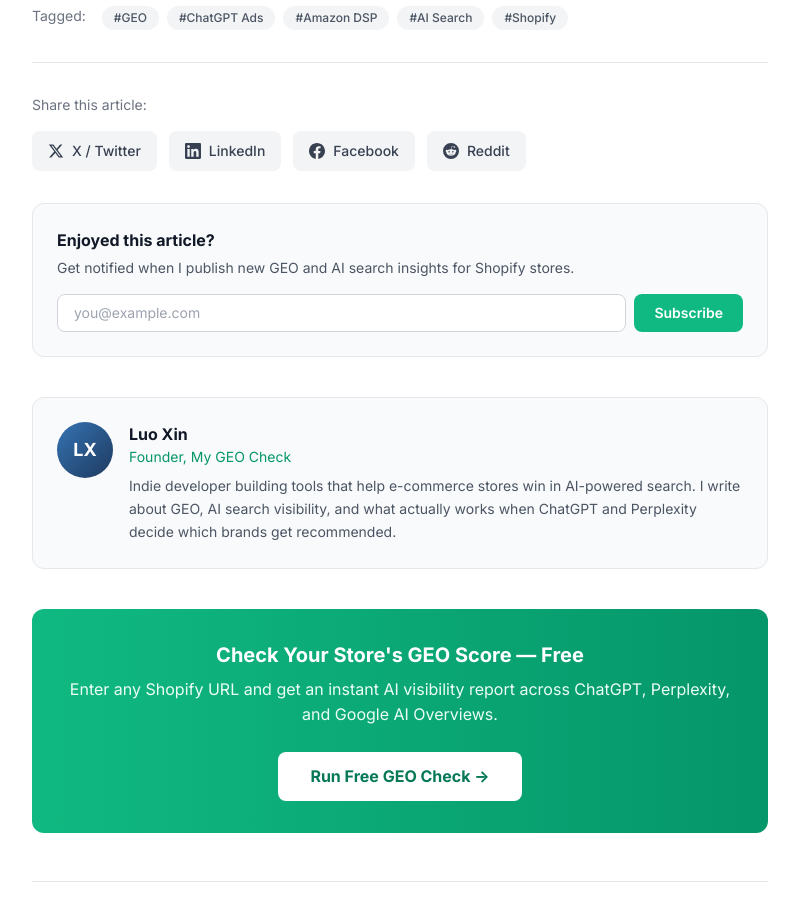
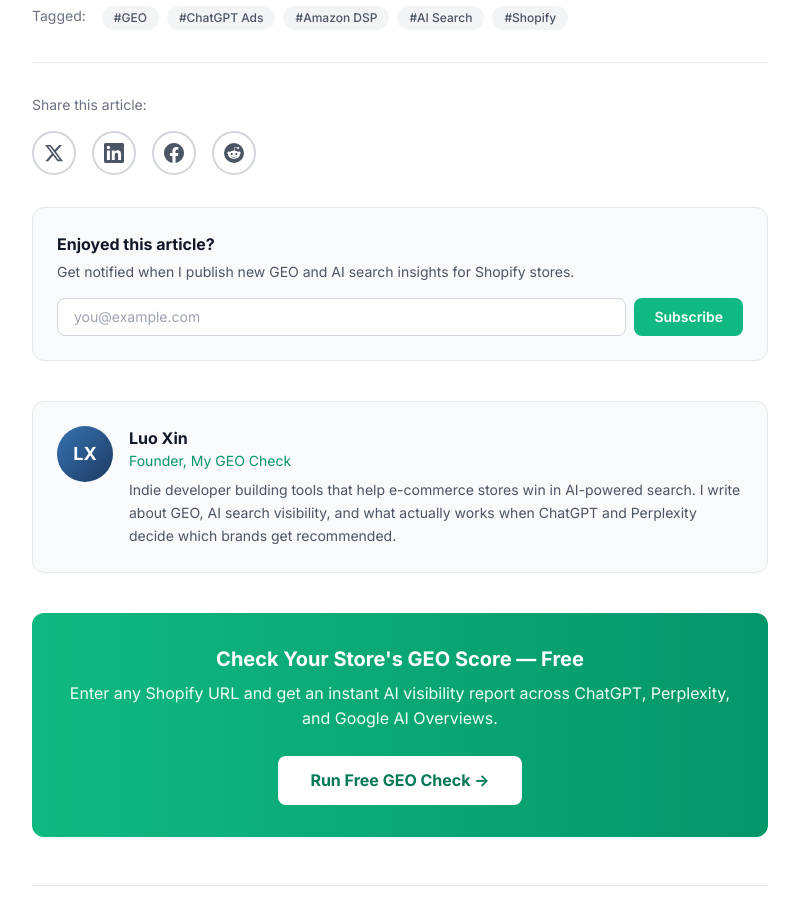
Before and after one commit to lough0226-lang/shopify-geocheck, a Next.js app: page /blog/chatgpt-ads-organic-visibility-matters-more-than-ever in a window 1280 px wide. Shown: the part 9340-10257 px from the top of the page, without its empty margins (240-1039 px from the left). Built offline with nearby package versions, Linux system fonts and the light colour scheme.

Commit message:
style: change blog sharing buttons to circular outlined icon style

```diff
--- a/components/BlogPostClient.js
+++ b/components/BlogPostClient.js
@@ -200,30 +200,30 @@
 
         <div className="mt-8 pt-8 border-t border-gray-200">
           <p className="text-sm text-gray-500 mb-4">{ui.share}</p>
-          <div className="flex flex-wrap gap-3">
+          <div className="flex flex-wrap gap-4">
             <a href={`https://twitter.com/intent/tweet?text=${encodeURIComponent(title)}&url=${encodeURIComponent(`https://mygeocheck.com/blog/${slug}`)}`}
               target="_blank" rel="noopener noreferrer"
-              className="flex items-center gap-2 bg-gray-100 hover:bg-black hover:text-white text-gray-700 px-4 py-2.5 rounded-lg transition-colors text-sm font-medium">
-              <svg className="w-4 h-4" fill="currentColor" viewBox="0 0 24 24"><path d="M18.244 2.25h3.308l-7.227 8.26 8.502 11.24H16.17l-5.214-6.817L4.99 21.75H1.68l7.73-8.835L1.254 2.25H8.08l4.713 6.231zm-1.161 17.52h1.833L7.084 4.126H5.117z"/></svg>
-              X / Twitter
+              title="X / Twitter"
+              className="flex items-center justify-center w-11 h-11 rounded-full border-2 border-gray-300 text-gray-600 hover:bg-black hover:border-black hover:text-white transition-all duration-200">
+              <svg className="w-5 h-5" fill="currentColor" viewBox="0 0 24 24"><path d="M18.244 2.25h3.308l-7.227 8.26 8.502 11.24H16.17l-5.214-6.817L4.99 21.75H1.68l7.73-8.835L1.254 2.25H8.08l4.713 6.231zm-1.161 17.52h1.833L7.084 4.126H5.117z"/></svg>
             </a>
             <a href={`https://www.linkedin.com/sharing/share-offsite/?url=${encodeURIComponent(`https://mygeocheck.com/blog/${slug}`)}`}
               target="_blank" rel="noopener noreferrer"
-              className="flex items-center gap-2 bg-gray-100 hover:bg-[#0A66C2] hover:text-white text-gray-700 px-4 py-2.5 rounded-lg transition-colors text-sm font-medium">
-              <svg className="w-4 h-4" fill="currentColor" viewBox="0 0 24 24"><path d="M20.447 20.452h-3.554v-5.569c0-1.328-.027-3.037-1.852-3.037-1.853 0-2.136 1.445-2.136 2.939v5.667H9.351V9h3.414v1.561h.046c.477-.9 1.637-1.85 3.37-1.85 3.601 0 4.267 2.37 4.267 5.455v6.286zM5.337 7.433a2.062 2.062 0 01-2.063-2.065 2.064 2.064 0 112.063 2.065zm1.782 13.019H3.555V9h3.564v11.452zM22.225 0H1.771C.792 0 0 .774 0 1.729v20.542C0 23.227.792 24 1.771 24h20.451C23.2 24 24 23.227 24 22.271V1.729C24 .774 23.2 0 22.222 0h.003z"/></svg>
-              LinkedIn
+              title="LinkedIn"
+              className="flex items-center justify-center w-11 h-11 rounded-full border-2 border-gray-300 text-gray-600 hover:bg-[#0A66C2] hover:border-[#0A66C2] hover:text-white transition-all duration-200">
+              <svg className="w-5 h-5" fill="currentColor" viewBox="0 0 24 24"><path d="M20.447 20.452h-3.554v-5.569c0-1.328-.027-3.037-1.852-3.037-1.853 0-2.136 1.445-2.136 2.939v5.667H9.351V9h3.414v1.561h.046c.477-.9 1.637-1.85 3.37-1.85 3.601 0 4.267 2.37 4.267 5.455v6.286zM5.337 7.433a2.062 2.062 0 01-2.063-2.065 2.064 2.064 0 112.063 2.065zm1.782 13.019H3.555V9h3.564v11.452zM22.225 0H1.771C.792 0 0 .774 0 1.729v20.542C0 23.227.792 24 1.771 24h20.451C23.2 24 24 23.227 24 22.271V1.729C24 .774 23.2 0 22.222 0h.003z"/></svg>
             </a>
             <a href={`https://www.facebook.com/sharer/sharer.php?u=${encodeURIComponent(`https://mygeocheck.com/blog/${slug}`)}`}
               target="_blank" rel="noopener noreferrer"
-              className="flex items-center gap-2 bg-gray-100 hover:bg-[#1877F2] hover:text-white text-gray-700 px-4 py-2.5 rounded-lg transition-colors text-sm font-medium">
-              <svg className="w-4 h-4" fill="currentColor" viewBox="0 0 24 24"><path d="M24 12.073c0-6.627-5.373-12-12-12s-12 5.373-12 12c0 5.99 4.388 10.954 10.125 11.854v-8.385H7.078v-3.47h3.047V9.43c0-3.007 1.792-4.669 4.533-4.669 1.312 0 2.686.235 2.686.235v2.953H15.83c-1.491 0-1.956.925-1.956 1.874v2.25h3.328l-.532 3.47h-2.796v8.385C19.612 23.027 24 18.062 24 12.073z"/></svg>
-              Facebook
+              title="Facebook"
+              className="flex items-center justify-center w-11 h-11 rounded-full border-2 border-gray-300 text-gray-600 hover:bg-[#1877F2] hover:border-[#1877F2] hover:text-white transition-all duration-200">
+              <svg className="w-5 h-5" fill="currentColor" viewBox="0 0 24 24"><path d="M24 12.073c0-6.627-5.373-12-12-12s-12 5.373-12 12c0 5.99 4.388 10.954 10.125 11.854v-8.385H7.078v-3.47h3.047V9.43c0-3.007 1.792-4.669 4.533-4.669 1.312 0 2.686.235 2.686.235v2.953H15.83c-1.491 0-1.956.925-1.956 1.874v2.25h3.328l-.532 3.47h-2.796v8.385C19.612 23.027 24 18.062 24 12.073z"/></svg>
             </a>
             <a href={`https://www.reddit.com/submit?url=${encodeURIComponent(`https://mygeocheck.com/blog/${slug}`)}&title=${encodeURIComponent(title)}`}
               target="_blank" rel="noopener noreferrer"
-              className="flex items-center gap-2 bg-gray-100 hover:bg-[#FF4500] hover:text-white text-gray-700 px-4 py-2.5 rounded-lg transition-colors text-sm font-medium">
-              <svg className="w-4 h-4" fill="currentColor" viewBox="0 0 24 24"><path d="M12 0A12 12 0 0 0 0 12a12 12 0 0 0 12 12 12 12 0 0 0 12-12A12 12 0 0 0 12 0zm5.01 4.744c.688 0 1.25.561 1.25 1.249a1.25 1.25 0 0 1-2.498.056l-2.597-.547-.8 3.747c1.824.07 3.48.632 4.674 1.488.308-.309.73-.491 1.207-.491.968 0 1.754.786 1.754 1.754 0 .716-.435 1.333-1.01 1.614a3.111 3.111 0 0 1 .042.52c0 2.694-3.13 4.87-7.004 4.87-3.874 0-7.004-2.176-7.004-4.87 0-.183.015-.366.043-.534A1.748 1.748 0 0 1 4.028 12c0-.968.786-1.754 1.754-1.754.463 0 .898.196 1.207.49 1.207-.883 2.878-1.43 4.744-1.487l.885-4.182a.342.342 0 0 1 .14-.197.35.35 0 0 1 .238-.042l2.906.617a1.214 1.214 0 0 1 1.108-.701zM9.25 12C8.561 12 8 12.562 8 13.25c0 .687.561 1.248 1.25 1.248.687 0 1.248-.561 1.248-1.249 0-.688-.561-1.249-1.249-1.249zm5.5 0c-.687 0-1.248.561-1.248 1.25 0 .687.561 1.248 1.249 1.248.688 0 1.249-.561 1.249-1.249 0-.687-.562-1.249-1.25-1.249zm-5.466 3.99a.327.327 0 0 0-.231.094.33.33 0 0 0 0 .463c.842.842 2.484.913 2.961.913.477 0 2.105-.056 2.961-.913a.361.361 0 0 0 .029-.463.33.33 0 0 0-.464 0c-.547.533-1.684.73-2.512.73-.828 0-1.979-.196-2.512-.73a.326.326 0 0 0-.232-.095z"/></svg>
-              Reddit
+              title="Reddit"
+              className="flex items-center justify-center w-11 h-11 rounded-full border-2 border-gray-300 text-gray-600 hover:bg-[#FF4500] hover:border-[#FF4500] hover:text-white transition-all duration-200">
+              <svg className="w-5 h-5" fill="currentColor" viewBox="0 0 24 24"><path d="M12 0A12 12 0 0 0 0 12a12 12 0 0 0 12 12 12 12 0 0 0 12-12A12 12 0 0 0 12 0zm5.01 4.744c.688 0 1.25.561 1.25 1.249a1.25 1.25 0 0 1-2.498.056l-2.597-.547-.8 3.747c1.824.07 3.48.632 4.674 1.488.308-.309.73-.491 1.207-.491.968 0 1.754.786 1.754 1.754 0 .716-.435 1.333-1.01 1.614a3.111 3.111 0 0 1 .042.52c0 2.694-3.13 4.87-7.004 4.87-3.874 0-7.004-2.176-7.004-4.87 0-.183.015-.366.043-.534A1.748 1.748 0 0 1 4.028 12c0-.968.786-1.754 1.754-1.754.463 0 .898.196 1.207.49 1.207-.883 2.878-1.43 4.744-1.487l.885-4.182a.342.342 0 0 1 .14-.197.35.35 0 0 1 .238-.042l2.906.617a1.214 1.214 0 0 1 1.108-.701zM9.25 12C8.561 12 8 12.562 8 13.25c0 .687.561 1.248 1.25 1.248.687 0 1.248-.561 1.248-1.249 0-.688-.561-1.249-1.249-1.249zm5.5 0c-.687 0-1.248.561-1.248 1.25 0 .687.561 1.248 1.249 1.248.688 0 1.249-.561 1.249-1.249 0-.687-.562-1.249-1.25-1.249zm-5.466 3.99a.327.327 0 0 0-.231.094.33.33 0 0 0 0 .463c.842.842 2.484.913 2.961.913.477 0 2.105-.056 2.961-.913a.361.361 0 0 0 .029-.463.33.33 0 0 0-.464 0c-.547.533-1.684.73-2.512.73-.828 0-1.979-.196-2.512-.73a.326.326 0 0 0-.232-.095z"/></svg>
             </a>
           </div>
         </div>
```
